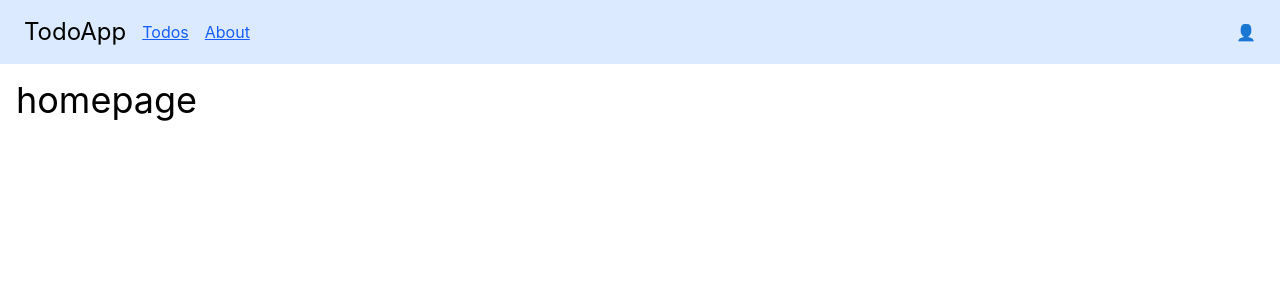
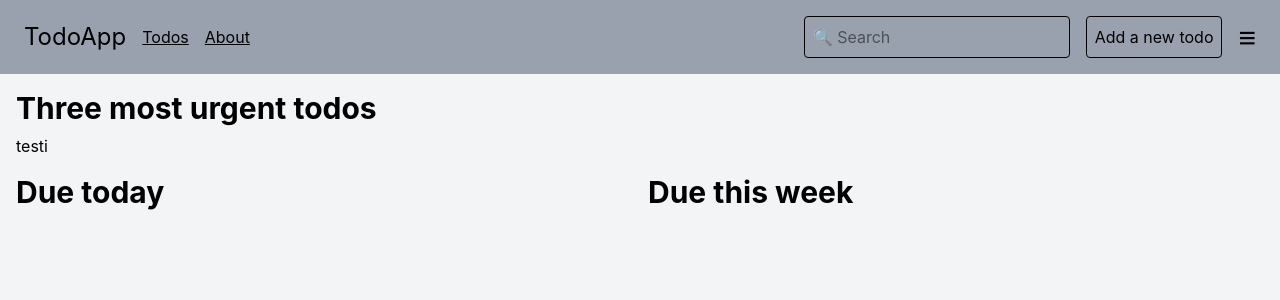
Before and after one commit to KalleLuukkanen/todo-app_v2, a React (Vite) app in the folder client/: page / in a window 1280 px wide. Shown: the top 300 px of the page. Built offline with nearby package versions, Linux system fonts and the light colour scheme.

Commit message:
working on the todo form

```diff
--- a/client/src/components/main/Header.tsx
+++ b/client/src/components/main/Header.tsx
@@ -1,8 +1,15 @@
 import { Link } from "react-router-dom";
+import { useState } from "react";
+import Menu from "./Menu";
+import TodoForm from "../pages/todos/TodoForm";
+
 
 function Header() {
+    const [isMenuOpen, setIsMenuOpen] = useState(false);
+    const [isFormOpen, setIsFormOpen] = useState(false);
+
     return (
-        <header className="flex items-center p-4 bg-blue-100">
+        <header className="flex items-center p-4 bg-gray-400 relative">
             <nav className="ml-2">
                 <ul className="flex items-center space-x-4">
                     <li>
@@ -16,7 +23,7 @@ function Header() {
                     <li>
                         <Link
                             to="/todos"
-                            className="text-blue-600 underline hover:text-blue-800"
+                            className="underline hover:text-blue-800"
                         >
                             Todos
                         </Link>
@@ -24,17 +31,28 @@ function Header() {
                     <li>
                         <Link
                             to="/about"
-                            className="text-blue-600 underline hover:text-blue-800">
+                            className="underline hover:text-blue-800">
                             About
                         </Link>
                     </li>
                 </ul>
             </nav>
-            <Link
-                to="/user"
-                className="ml-auto mr-2">
-                👤
-            </Link>
+            <div className="flex items-center space-x-4 ml-auto mr-2">
+                <input type="text" className="border-1 border-black p-2 rounded" placeholder="🔍 Search"></input>
+                <button className="cursor-pointer border-1 border-black p-2 rounded" onClick={() => setIsFormOpen(true)}>Add a new todo</button>
+                <button className="cursor-pointer text-3xl" onClick={() => setIsMenuOpen(prev => !prev)}>≡</button>
+            </div>
+            {isMenuOpen &&
+                <Menu />
+            }
+            {isFormOpen &&
+                <div
+                    className="fixed inset-0 z-50 flex items-center justify-center overflow-y-auto bg-black/50 p-4"
+                    onClick={() => setIsFormOpen(false)}
+                >
+                    <TodoForm />
+                </div>}
+
         </header>
     )
 }
--- a/client/src/components/main/Layout.tsx
+++ b/client/src/components/main/Layout.tsx
@@ -1,15 +1,14 @@
 import Header from "./Header";
-import Footer from "./Footer";
 import { Outlet } from "react-router-dom";
+
 
 function Layout() {
     return (
-        <div className="flex flex-col h-full">
+        <div className="flex flex-col min-h-screen">
             <Header />
-            <main className="p-4">
+            <main className="flex-1 p-4 bg-gray-100">
                 <Outlet />
             </main>
-            <Footer />
         </div>
     );
 }
--- /dev/null
+++ b/client/src/components/main/Menu.tsx
@@ -0,0 +1,22 @@
+import { Link } from "react-router-dom";
+
+function Menu() {
+    return (
+        <nav className="absolute right-0 top-full z-50 w-64 rounded-bl-lg rounded-br-lg bg-gray-200 p-4 shadow-xl">
+            <div className="flex flex-col gap-2">
+                <Link
+                    to="/user"
+                    className="hover:text-blue-800">
+                    User 👤
+                </Link>
+                <Link
+                    to="/settings"
+                    className="hover:text-blue-800">
+                    Settings ⚙️
+                </Link>
+            </div>
+        </nav>
+    )
+}
+
+export default Menu;
--- a/client/src/components/pages/Home.tsx
+++ b/client/src/components/pages/Home.tsx
@@ -1,6 +1,32 @@
+import { useState } from "react";
+import ThreeLatest from "./todos/ThreeLatest";
+import Todays from "./todos/Todays";
+import ThisWeeks from "./todos/ThisWeeks";
+
 function Home() {
+    const [isOpen_1, setIsOpen_1] = useState(true);
+    const [isOpen_2, setIsOpen_2] = useState(false);
+    const [isOpen_3, setIsOpen_3] = useState(false);
+
+
+
     return (
-        <div className="text-4xl">homepage</div>
+        <div className="flex flex-col space-y-4">
+            <div className="space-y-2">
+                <button className="cursor-pointer text-3xl font-bold" onClick={() => setIsOpen_1(!isOpen_1)}>Three most urgent todos</button>
+                {isOpen_1 && <ThreeLatest />}
+            </div>
+            <div className="grid grid-cols-1 md:grid-cols-2 gap-4">
+                <div className="space-y-2">
+                    <button className="cursor-pointer text-3xl font-bold" onClick={() => setIsOpen_2(!isOpen_2)}>Due today</button>
+                    {isOpen_2 && <Todays />}
+                </div>
+                <div className="space-y-2">
+                    <button className="cursor-pointer text-3xl font-bold" onClick={() => setIsOpen_3(!isOpen_3)}>Due this week</button>
+                    {isOpen_3 && <ThisWeeks />}
+                </div>
+            </div>
+        </div>
     )
 }
 
--- /dev/null
+++ b/client/src/components/pages/todos/ThisWeeks.tsx
@@ -0,0 +1,9 @@
+function ThisWeeks() {
+    return (
+        <div>
+            testi
+        </div>
+    )
+}
+
+export default ThisWeeks;
--- /dev/null
+++ b/client/src/components/pages/todos/ThreeLatest.tsx
@@ -0,0 +1,9 @@
+function ThreeLatest() {
+    return (
+        <div>
+            testi
+        </div>
+    )
+}
+
+export default ThreeLatest;
--- /dev/null
+++ b/client/src/components/pages/todos/Todays.tsx
@@ -0,0 +1,9 @@
+function Todays() {
+    return (
+        <div>
+            testi
+        </div>
+    )
+}
+
+export default Todays;
--- a/client/src/components/pages/todos/TodoForm.tsx
+++ b/client/src/components/pages/todos/TodoForm.tsx
@@ -0,0 +1,139 @@
+import { useState } from "react";
+
+function TodoForm() {
+    const handleForm = () => { };
+
+    const [category, setCategory] = useState("no");
+
+    return (
+        <div
+            className="w-full max-w-lg max-h-[90vh] overflow-y-auto rounded-xl bg-white p-6 shadow-xl"
+            onClick={(e) => e.stopPropagation()}
+        >
+            <form onSubmit={handleForm} className="flex flex-col space-y-8">
+                <p className="rounded bg-blue-200 p-4 text-2xl font-bold">
+                    Add a new todo:
+                </p>
+
+                <div className="flex flex-col space-y-6">
+                    <label className="flex flex-col space-y-2 text-xl">
+                        <p>
+                            What do you need done?{" "}
+                            <span className="cursor-help" title="required">
+                                *
+                            </span>
+                        </p>
+
+                        <input
+                            id="name"
+                            name="name"
+                            className="ml-2 rounded border border-gray-400 p-2"
+                            type="text"
+                            required
+                            placeholder="Write a short name here"
+                        />
+                    </label>
+
+                    <label className="flex flex-col space-y-2 text-xl">
+                        <p>Description: (optional)</p>
+
+                        <textarea
+                            id="description"
+                            name="description"
+                            rows={3}
+                            className="ml-2 rounded border border-gray-400 p-2"
+                            placeholder="Add a description"
+                        />
+                    </label>
+
+                    <label className="flex flex-col space-y-2 text-xl">
+                        <p>When is it due? (optional)</p>
+
+                        <input
+                            id="due"
+                            name="due"
+                            className="ml-2 rounded border border-gray-400 p-2"
+                            type="datetime-local"
+                        />
+                    </label>
+
+                    <div className="flex flex-col space-y-2 text-xl">
+                        <p>Category: (optional)</p>
+
+                        <div className="ml-2 flex flex-col space-y-2">
+                            <div className="flex flex-col items-start space-y-2">
+                                <label>
+                                    <input
+                                        type="radio"
+                                        value="no"
+                                        name="category"
+                                        checked={category === "no"}
+                                        onChange={(e) => setCategory(e.target.value)}
+                                    />
+                                    {" "}No category
+                                </label>
+
+                                <label>
+                                    <input
+                                        type="radio"
+                                        value="existing"
+                                        name="category"
+                                        checked={category === "existing"}
+                                        onChange={(e) => setCategory(e.target.value)}
+                                    />
+                                    {" "}Choose from existing
+                                </label>
+
+                                <label>
+                                    <input
+                                        type="radio"
+                                        value="new"
+                                        name="category"
+                                        checked={category === "new"}
+                                        onChange={(e) => setCategory(e.target.value)}
+                                    />
+                                    {" "}Create new
+                                </label>
+                            </div>
+
+                            {category === "new" && (
+                                <label className="flex flex-col space-y-2">
+                                    <p>New category:</p>
+
+                                    <input
+                                        id="new-category"
+                                        name="new-category"
+                                        type="text"
+                                        className="rounded border border-gray-400 p-2"
+                                        placeholder="Write a name for the new category here"
+                                    />
+                                </label>
+                            )}
+
+                            {category === "existing" && (
+                                <label className="flex flex-col space-y-2">
+                                    <p>Existing categories:</p>
+
+                                    <select
+                                        id="existing-category"
+                                        name="existing-category"
+                                        className="rounded border border-gray-400 p-2"
+                                    />
+                                </label>
+                            )}
+                        </div>
+                    </div>
+
+                    <button
+                        type="submit"
+                        className="cursor-pointer rounded bg-blue-200 p-2"
+                    >
+                        Add todo
+                    </button>
+                </div>
+            </form>
+        </div>
+    );
+}
+
+export default TodoForm;
```
